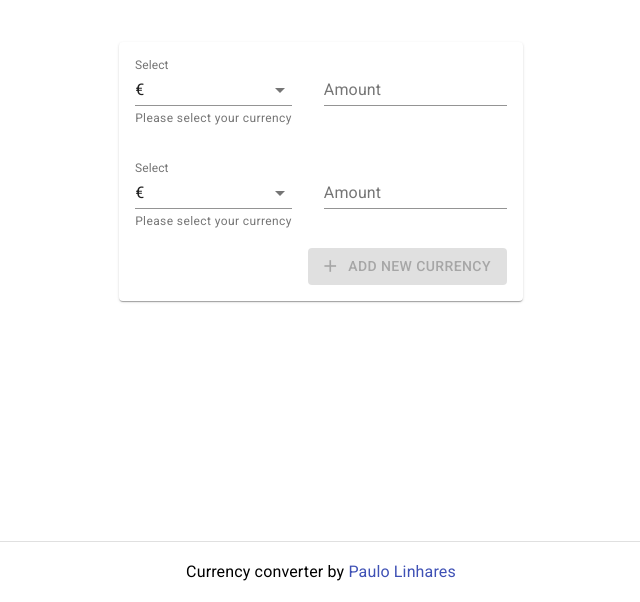
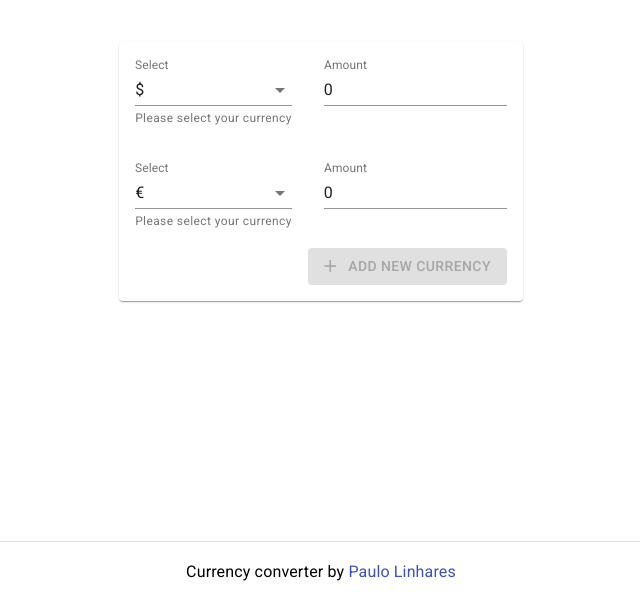
Before and after one commit to paulitolinhares/currency-converter, a React (Create React App) app: page / in a window 1280 px wide. Shown: the part 198-800 px from the top of the page, without its empty margins (319-959 px from the left). Built offline with nearby package versions, Linux system fonts and the light colour scheme.

Commit message:
using reducers to update UI

```diff
--- a/src/components/Converter/CurrencyItem.tsx
+++ b/src/components/Converter/CurrencyItem.tsx
@@ -2,51 +2,72 @@ import React, { ChangeEvent } from "react";
 import styled from "styled-components";
 import TextField from "@material-ui/core/TextField";
 import MenuItem from "@material-ui/core/MenuItem";
+import { Currency } from "../../types/Currency";
+import {
+  ChangeAmountAction,
+  ChangeCurrencyAction,
+  ConverterAction,
+} from "./reducer";
 
 interface ICurrencyItem {
-  onChange: (
-    event: ChangeEvent<HTMLTextAreaElement | HTMLInputElement>
-  ) => void;
+  currencies: Currency[];
+  currency: Currency;
+  amount: number;
+  dispatch: React.Dispatch<ConverterAction>;
 }
 
-const currencies = [
-  {
-    value: "USD",
-    label: "$",
+export const CurrencyItem: React.FC<ICurrencyItem> = ({
+  dispatch,
+  currencies,
+  currency,
+  amount,
+}) => {
+  const handleCurrencyChange = (value: string) => {
+    const action: ChangeCurrencyAction = {
+      type: "changeCurrency",
+      payload: {
+        from: currency.code,
+        to: value,
       },
-  {
-    value: "EUR",
-    label: "€",
+    };
+    dispatch(action);
+  };
+
+  const handleAmountChange = (value: number) => {
+    const action: ChangeAmountAction = {
+      type: "changeAmount",
+      payload: {
+        amount: value,
+        currency,
       },
-  {
-    value: "BTC",
-    label: "฿",
-  },
-  {
-    value: "JPY",
-    label: "¥",
-  },
-];
-
-export const CurrencyItem: React.FC<ICurrencyItem> = ({ onChange }) => (
+    };
+    dispatch(action);
+  };
+  return (
     <Wrapper>
       <TextField
         id="standard-select-currency"
         select
         label="Select"
-      value={"EUR"}
-      onChange={onChange}
+        value={currency.code}
+        onChange={(e) => handleCurrencyChange(e.target.value)}
         helperText="Please select your currency"
       >
         {currencies.map((option) => (
-        <MenuItem key={option.value} value={option.value}>
-          {option.label}
+          <MenuItem key={option.code} value={option.code}>
+            {option.name ?? option.code}
           </MenuItem>
         ))}
       </TextField>
-    <TextField label="Amount" />
+      <TextField
+        label="Amount"
+        value={amount}
+        type="number"
+        onChange={(e) => handleAmountChange(Number(e.target.value))}
+      />
     </Wrapper>
   );
+};
 
 const Wrapper = styled.div`
   display: flex;
--- a/src/components/Converter/index.tsx
+++ b/src/components/Converter/index.tsx
@@ -1,23 +1,25 @@
-import React from "react";
+import React, { useReducer } from "react";
 import styled from "styled-components";
 import Card from "@material-ui/core/Card";
 import { CurrencyItem } from "./CurrencyItem";
 import Button from "@material-ui/core/Button";
 import Icon from "@material-ui/core/Icon";
+import { initialState, reducer } from "./reducer";
 
 export const Converter: React.FC = () => {
+  const [state, dispatch] = useReducer(reducer, initialState);
   return (
     <Card>
-      <CurrencyItem
-        onChange={(e) => {
-          console.log(e.target.value);
-        }}
-      />
-      <CurrencyItem
-        onChange={(e) => {
-          console.log(e.target.value);
-        }}
-      />
+      {state.elements.map((el) => (
+        <CurrencyItem
+          key={el.currency.code}
+          currencies={state.availableCurrencies}
+          currency={el.currency}
+          amount={el.amount}
+          dispatch={dispatch}
+        />
+      ))}
+
       {/* TODO implement this feature */}
       <ButtonWrapper>
         <Button
--- /dev/null
+++ b/src/components/Converter/reducer.ts
@@ -0,0 +1,118 @@
+import { Currency } from "../../types/Currency";
+
+const currencies: Currency[] = [
+  {
+    code: "USD",
+    name: "$",
+  },
+  {
+    code: "EUR",
+    name: "€",
+  },
+  {
+    code: "BTC",
+    name: "฿",
+  },
+  {
+    code: "JPY",
+    name: "¥",
+  },
+];
+
+export type ActionType = "changeCurrency" | "changeAmount";
+
+export interface ConverterAction {
+  type: ActionType;
+}
+
+export interface ChangeCurrencyAction extends ConverterAction {
+  type: "changeCurrency";
+  payload: {
+    from: Currency["code"];
+    to: Currency["code"];
+  };
+}
+
+export interface ChangeAmountAction extends ConverterAction {
+  type: "changeAmount";
+  payload: {
+    amount: number;
+    currency: Currency;
+  };
+}
+
+interface ConverterState {
+  availableCurrencies: Currency[];
+  elements: Array<{
+    currency: Currency;
+    amount: number;
+  }>;
+}
+
+export const initialState: ConverterState = {
+  availableCurrencies: currencies,
+  elements: [
+    {
+      currency: currencies[0],
+      amount: 0,
+    },
+    {
+      currency: currencies[1],
+      amount: 0,
+    },
+  ],
+};
+
+export function reducer(state: ConverterState, action: ConverterAction) {
+  console.log({ action });
+  switch (action.type) {
+    case "changeCurrency":
+      return changeCurrencyReducer(
+        state,
+        (action as ChangeCurrencyAction).payload
+      );
+    case "changeAmount":
+      return changeAmountReducer(state, (action as ChangeAmountAction).payload);
+  }
+}
+
+function changeCurrencyReducer(
+  state: ConverterState,
+  payload: ChangeCurrencyAction["payload"]
+): ConverterState {
+  const copyElements = [...state.elements];
+  const positionToChange = state.elements.findIndex(
+    (el) => el.currency.code === payload.from
+  );
+
+  const newCurrencyObj = currencies.find((el) => el.code === payload.to);
+
+  if (!newCurrencyObj) {
+    throw new Error("Invalid currency code!");
+  }
+
+  copyElements[positionToChange] = {
+    currency: newCurrencyObj,
+    amount: state.elements[positionToChange].amount,
+  };
+
+  const newState = {
+    ...state,
+    elements: copyElements,
+  };
+  return newState;
+}
+
+function changeAmountReducer(
+  state: ConverterState,
+  payload: ChangeAmountAction["payload"]
+): ConverterState {
+  const copyElements = [...state.elements];
+  const positionToChange = state.elements.findIndex(
+    (el) => el.currency.code === payload.currency.code
+  );
+  copyElements[positionToChange] = { ...payload };
+
+  const newState = { ...state, elements: copyElements };
+  return newState;
+}
--- /dev/null
+++ b/src/types/Currency.ts
@@ -0,0 +1,4 @@
+export interface Currency {
+  name?: string;
+  code: string;
+}
```
Lines whose indentation alone changed are shown as unchanged.
